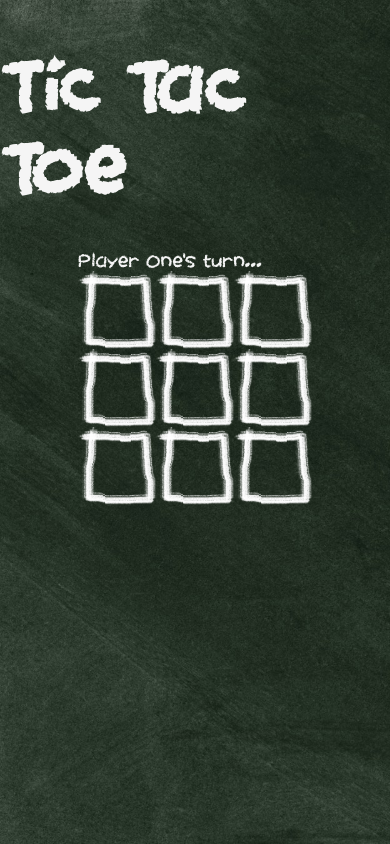
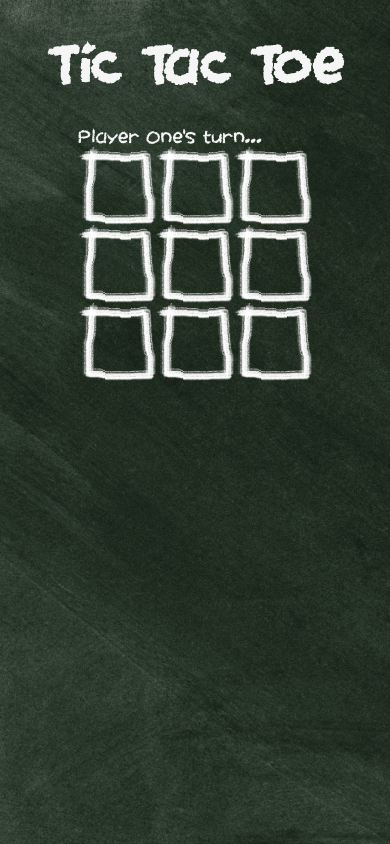
Before and after one commit to kevingarciamartin/tic-tac-toe, a plain HTML site: page index.html in a window 390 px wide. Drawn offline with Linux system fonts and the light colour scheme.

Commit message:
Clamp font sizes

```diff
--- a/assets/styles/style.css
+++ b/assets/styles/style.css
@@ -10,7 +10,7 @@ body {
 }
 
 header {
-  font-size: 2rem;
+  font-size: clamp(1.5rem, 3vw + 0.5rem, 2rem);
 }
 
 main {
@@ -28,7 +28,7 @@ main {
       background-color: transparent;
       border: 25px solid white;
       border-image: url(../img/chalkbox.webp) 30;
-      font-size: 5rem;
+      font-size: clamp(1rem, 8vw + 0.5rem, 5rem);
     }
   }
 }
```
